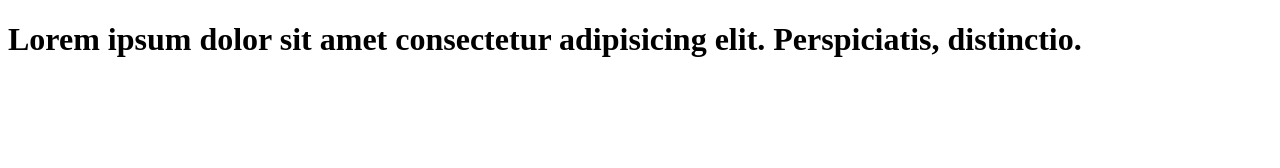
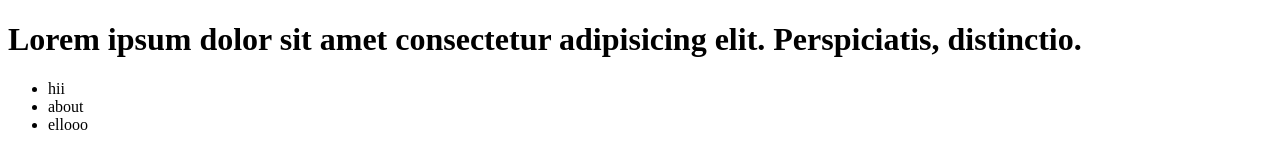
Before and after one commit to im-avaneesh/Learn-Gitt, a plain HTML site: page index.html in a window 1280 px wide. Drawn offline with Linux system fonts and the light colour scheme.

Commit message:
add a list

```diff
--- a/index.html
+++ b/index.html
@@ -7,5 +7,10 @@
 </head>
 <body>
     <h1>Lorem ipsum dolor sit amet consectetur adipisicing elit. Perspiciatis, distinctio.</h1>
+    <ul>
+        <li>hii</li>
+        <li>about</li>
+        <li>ellooo</li>
+    </ul>
 </body>
 </html>
```
